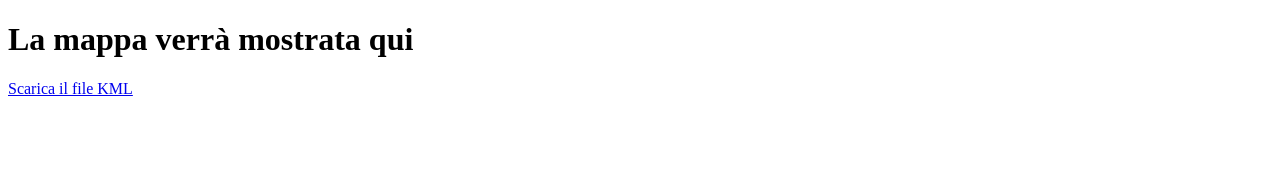
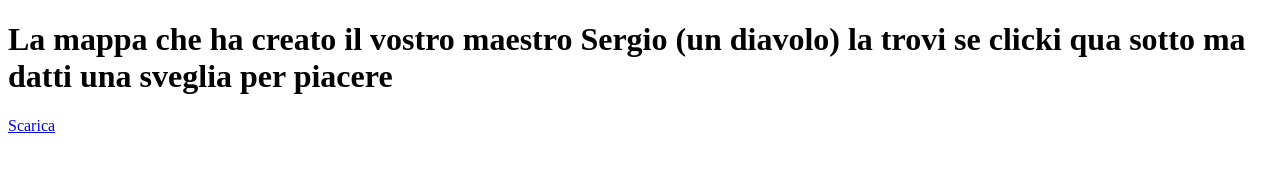
Before and after one commit to Campo95s/mappa-giappone-2026, a plain HTML site: page index.html in a window 1280 px wide. Drawn offline with Linux system fonts and the light colour scheme.

Commit message:
Update index.html

```diff
--- a/index.html
+++ b/index.html
@@ -3,10 +3,10 @@
 <html>
 <head>
     <meta charset="UTF-8">
-    <title>Mappa Giappone</title>
+    <title>Mappa Giappone 2026</title>
 </head>
 <body>
-    <h1>La mappa verrà mostrata qui</h1>
-    <p><a href="mappa.kml">Scarica il file KML</a></p>
+    <h1>La mappa che ha creato il vostro maestro Sergio (un diavolo) la trovi se clicki qua sotto ma datti una sveglia per piacere</h1>
+    <p><a href="mappa.kml">Scarica</a></p>
 </body>
 </html>
```
